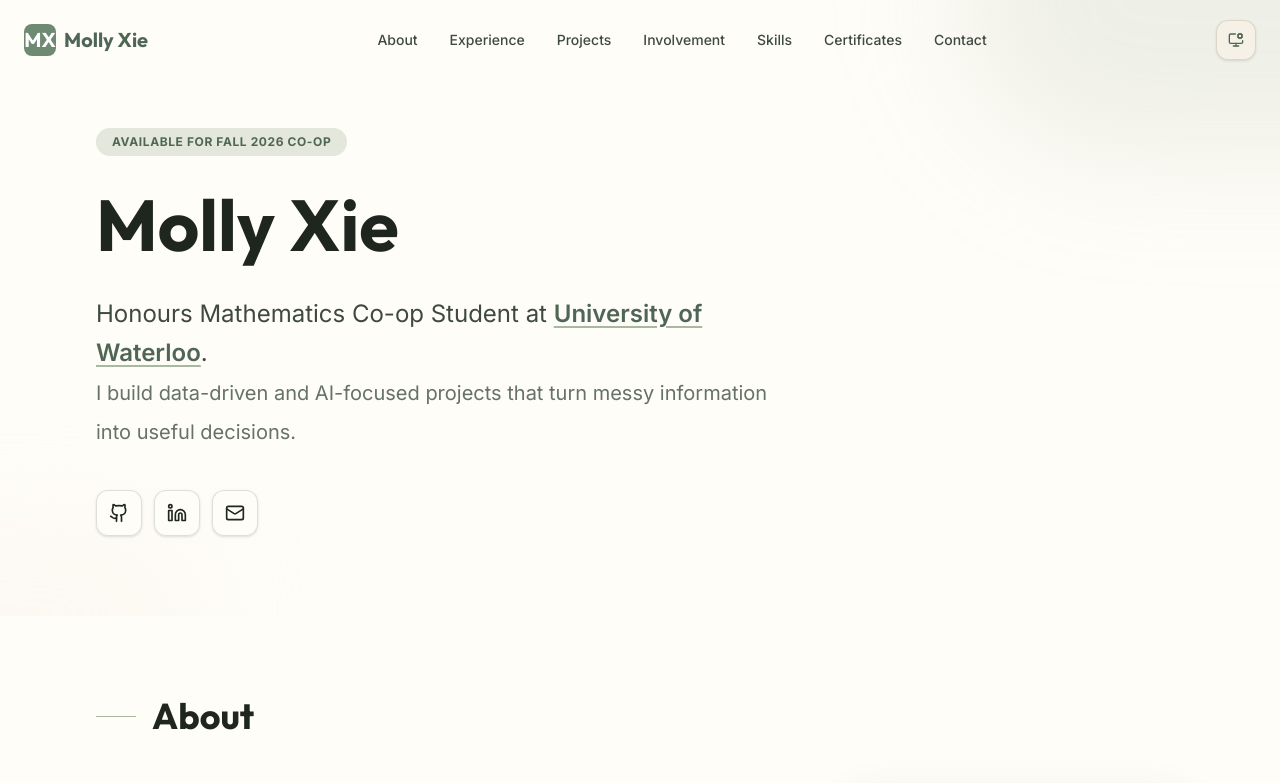
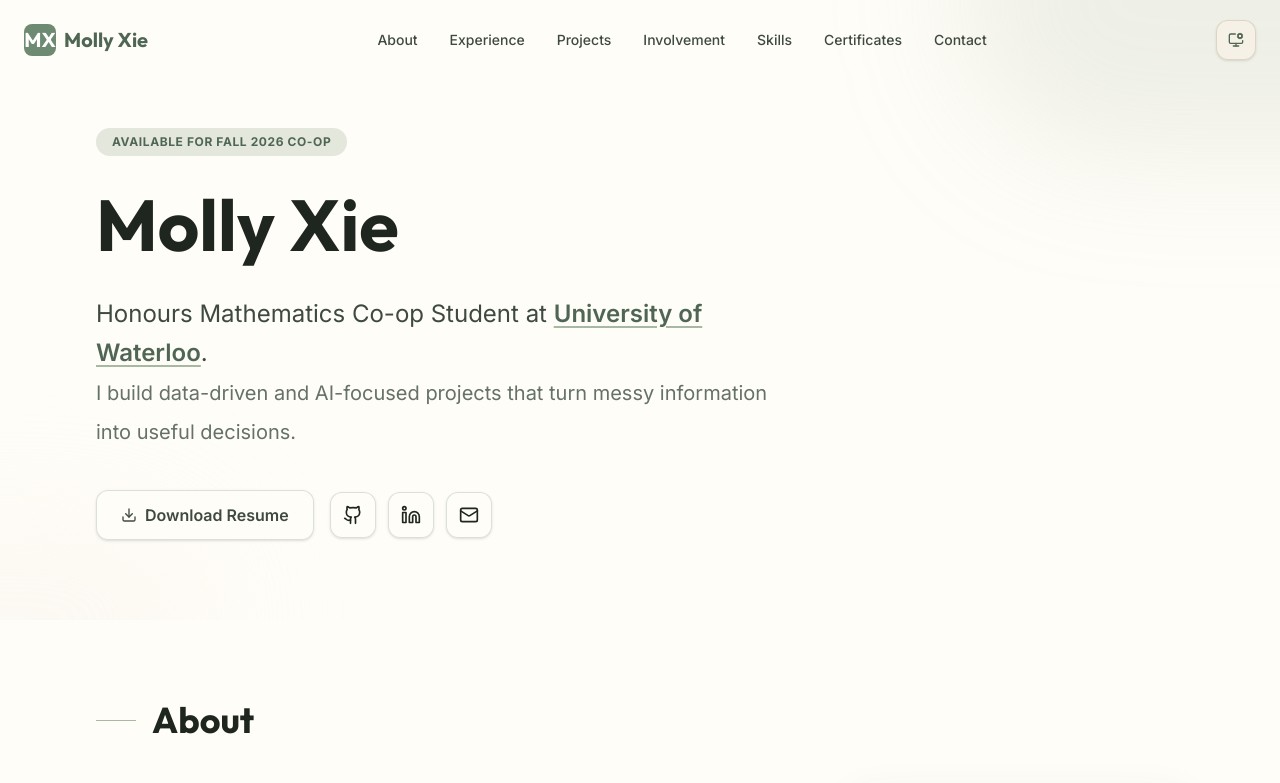
Before and after one commit to molly-xie-uw/website, a React (Vite) app: page / in a window 1280 px wide. Shown: the top 783 px of the page. Built offline with nearby package versions, Linux system fonts and the light colour scheme.

Commit message:
Restore resume download

```diff
--- a/src/App.tsx
+++ b/src/App.tsx
@@ -8,6 +8,7 @@ import {
   Github,
   Linkedin,
   Mail,
+  Download,
   ExternalLink,
   ChevronRight,
   MapPin,
@@ -342,6 +343,13 @@ export default function App() {
             </h2>
 
             <div className="flex flex-wrap gap-4 mt-10">
+              <a
+                href="/resume.pdf"
+                download
+                className="inline-flex items-center gap-2 bg-white hover:bg-slate-50 text-slate-700 border border-slate-200 px-6 py-3 rounded-xl font-semibold transition-all shadow-sm"
+              >
+                <Download className="w-4 h-4" /> Download Resume
+              </a>
 
               <div className="flex items-center gap-3">
                 <a href="https://github.com/molly-xie-uw" target="_blank" className="p-3 bg-white border border-slate-100 rounded-xl hover:border-matcha-300 hover:text-matcha-600 transition-all shadow-sm">
```
Also changed, not shown: 1 other file (tests, documents, lock files or other folders).
